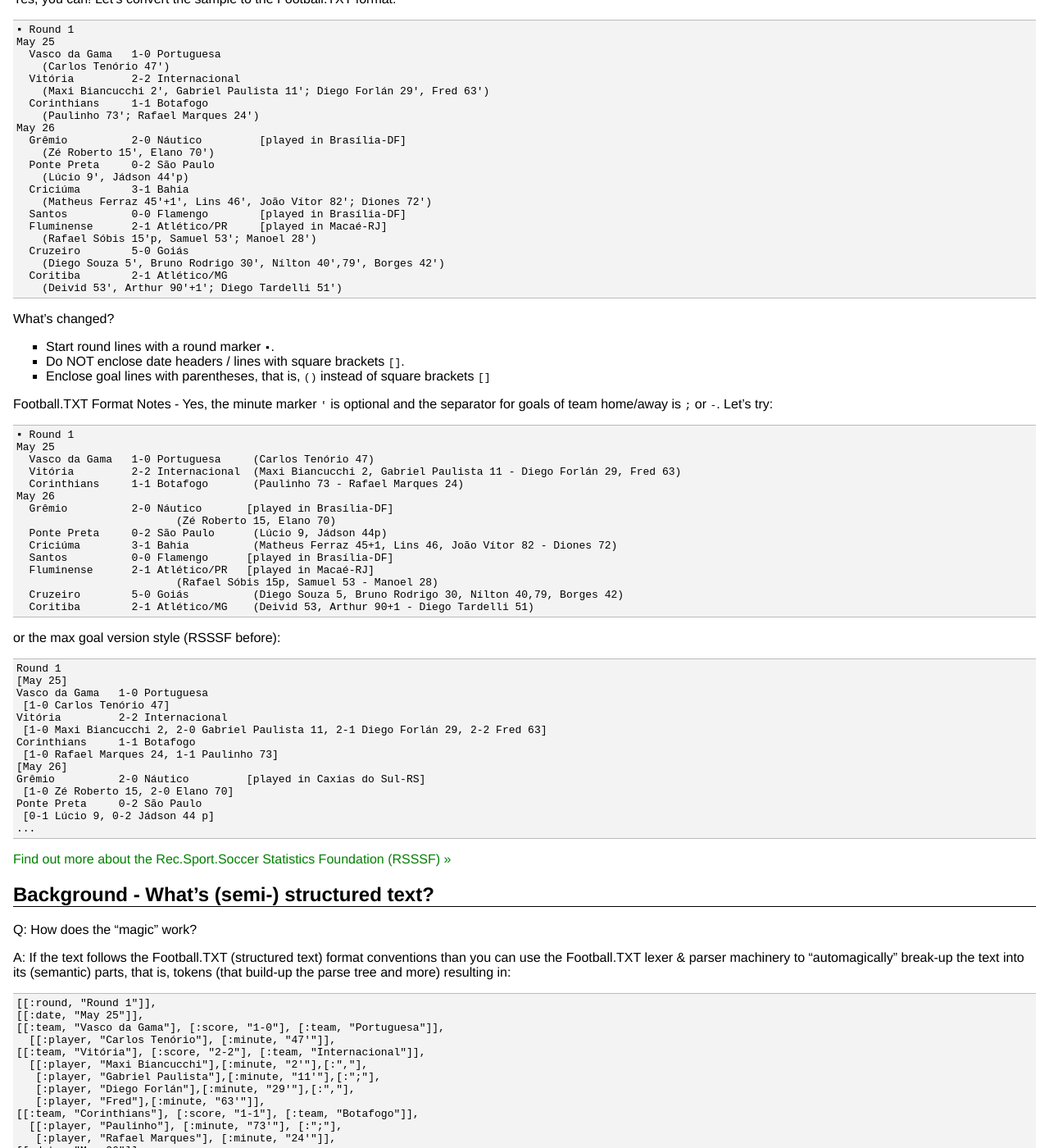
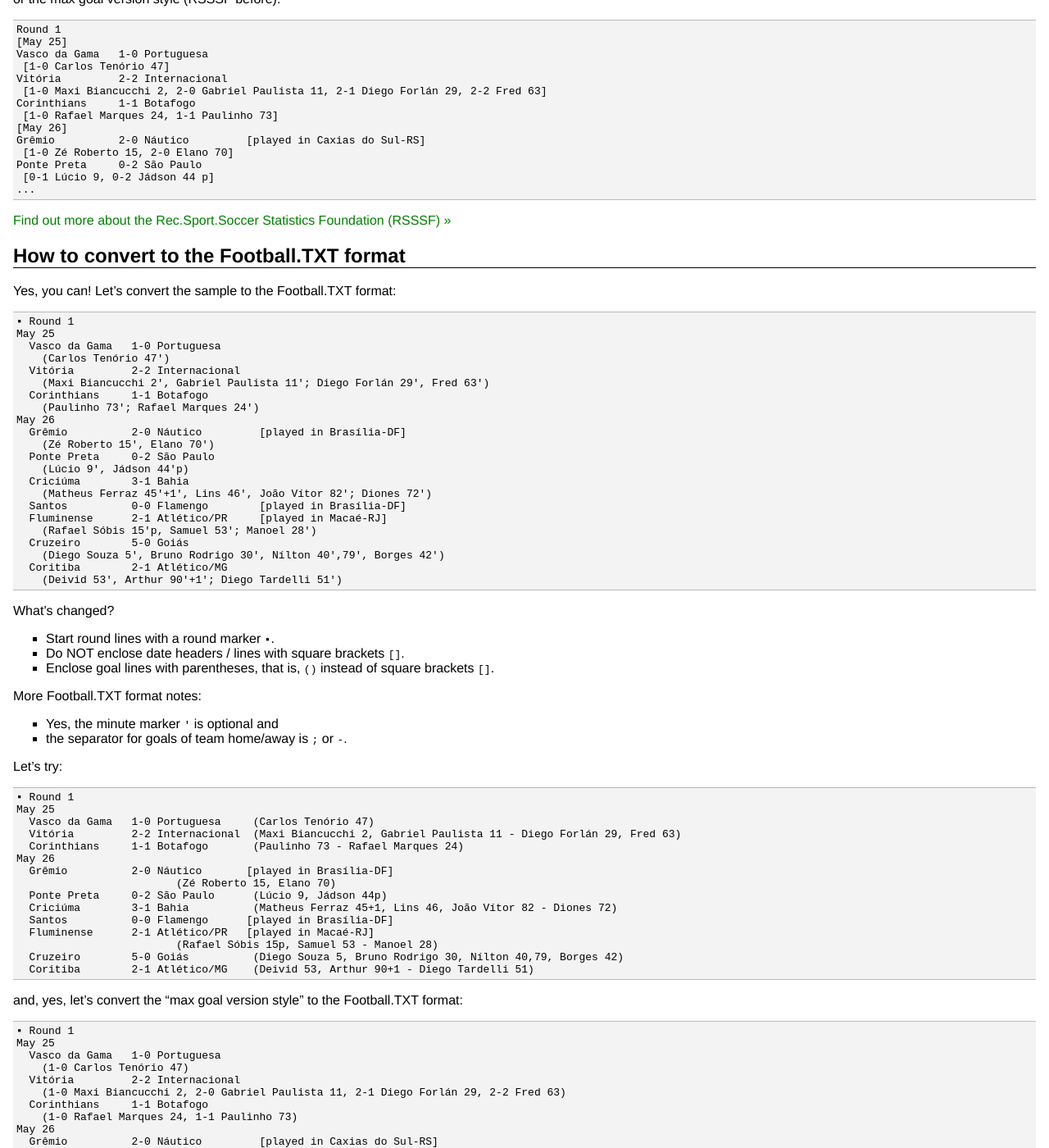
Before and after one commit to rsssf/rsssf.github.io, a Jekyll site: the page built from index.md, in a window 1280 px wide and 1400 px high, scrolled down 1278 px. Shown: the whole window at 82% size. Built offline with Jekyll 4.4.1, drawn with Linux system fonts in a browser that asks for light colours; some of the changed text lies outside the part shown.

Commit message:
Revise index with conversion instructions and updates
Updated the index to include a new section on converting to Football.TXT format and clarified existing content.

````diff
--- a/index.md
+++ b/index.md
@@ -10,7 +10,8 @@ Contents:
 
 * [What's News (in 2026)?](#news)
 * [What's the Rec.Sport.Soccer Statistics Foundation (RSSSF)?](#rsssf)
-* [Background - What's (semi-)structured text?](#structured)
+* [How to convert to the Football.TXT format](#convert)
+* [Background - What's structured text?](#structured)
 * [Questions? Comments?](#questions)
 </div>
 
@@ -34,7 +35,7 @@ Tip:  For samples of RSSSF pages (incl. the Premier League, FA Cup, Club World C
 (for easy parsing and exporting to JSON, CSV, SQL and friends),
 see the `/rsssf` folder in the
 [`/euro`](https://github.com/openfootball/euro/tree/master/rsssf),
-[`/england`](https://github.com/openfootball/england/tree/master/rsssf) repos and others.
+[`/england`](https://github.com/openfootball/england/tree/master/rsssf) (and others) repos.
 
 
 
@@ -106,9 +107,29 @@ Coritiba        2-1 Atlético/MG
  (Deivid 53, Arthur 90+1 - Diego Tardelli 51)
 ```
 
+or the max goal version style (RSSSF before):
+
+```
+Round 1
+[May 25]
+Vasco da Gama   1-0 Portuguesa
+ [1-0 Carlos Tenório 47]
+Vitória         2-2 Internacional
+ [1-0 Maxi Biancucchi 2, 2-0 Gabriel Paulista 11, 2-1 Diego Forlán 29, 2-2 Fred 63]
+Corinthians     1-1 Botafogo
+ [1-0 Rafael Marques 24, 1-1 Paulinho 73]
+[May 26]
+Grêmio          2-0 Náutico         [played in Caxias do Sul-RS]
+ [1-0 Zé Roberto 15, 2-0 Elano 70]
+Ponte Preta     0-2 São Paulo
+ [0-1 Lúcio 9, 0-2 Jádson 44 p]
+...
+```
+
+[Find out more about the Rec.Sport.Soccer Statistics Foundation (RSSSF) »](https://www.rsssf.com)
 
 
-
+## How to convert to the Football.TXT format  {#convert}
 
 Yes, you can!  Let's convert the sample to the Football.TXT format:
 
@@ -140,11 +161,14 @@ May 26
 What's changed? <br>
 -  Start round lines with a round marker `▪`.
 -  Do NOT enclose date headers / lines with square brackets `[]`.
--  Enclose goal lines with parentheses, that is, `()` instead of square brackets `[]`
+-  Enclose goal lines with parentheses, that is, `()` instead of square brackets `[]`.
 
 
-Football.TXT Format Notes -  Yes, the minute marker `'` is optional
-and the separator for goals of team home/away is `;` or `-`.
+More Football.TXT format notes:
+- Yes, the minute marker `'` is optional and
+- the separator for goals of team home/away is `;` or `-`.
+
+
 Let's try:
 
 ```
@@ -165,32 +189,24 @@ May 26
   Coritiba        2-1 Atlético/MG    (Deivid 53, Arthur 90+1 - Diego Tardelli 51)
 ```
 
-
-or the max goal version style (RSSSF before):
+and, yes, let's convert the "max goal version style" to the Football.TXT format:
 
 ```
-Round 1
-[May 25]
-Vasco da Gama   1-0 Portuguesa
- [1-0 Carlos Tenório 47]
-Vitória         2-2 Internacional
- [1-0 Maxi Biancucchi 2, 2-0 Gabriel Paulista 11, 2-1 Diego Forlán 29, 2-2 Fred 63]
-Corinthians     1-1 Botafogo
- [1-0 Rafael Marques 24, 1-1 Paulinho 73]
-[May 26]
-Grêmio          2-0 Náutico         [played in Caxias do Sul-RS]
- [1-0 Zé Roberto 15, 2-0 Elano 70]
-Ponte Preta     0-2 São Paulo
- [0-1 Lúcio 9, 0-2 Jádson 44 p]
+▪ Round 1
+May 25
+  Vasco da Gama   1-0 Portuguesa
+    (1-0 Carlos Tenório 47)
+  Vitória         2-2 Internacional
+    (1-0 Maxi Biancucchi 2, 2-0 Gabriel Paulista 11, 2-1 Diego Forlán 29, 2-2 Fred 63)
+  Corinthians     1-1 Botafogo
+    (1-0 Rafael Marques 24, 1-1 Paulinho 73)
+May 26
+  Grêmio          2-0 Náutico         [played in Caxias do Sul-RS]
+    (1-0 Zé Roberto 15, 2-0 Elano 70)
+  Ponte Preta     0-2 São Paulo
+    (0-1 Lúcio 9, 0-2 Jádson 44 p)
 ...
 ```
-
-
-
-
-
-
-[Find out more about the Rec.Sport.Soccer Statistics Foundation (RSSSF) »](https://www.rsssf.com)
 
 
 <!--
@@ -228,7 +244,7 @@ as an example.
 
 
 
-## Background - What's (semi-) structured text?    {#structured}
+## Background - What's structured text?    {#structured}
 
 Q: How does the "magic" work?
 
````
